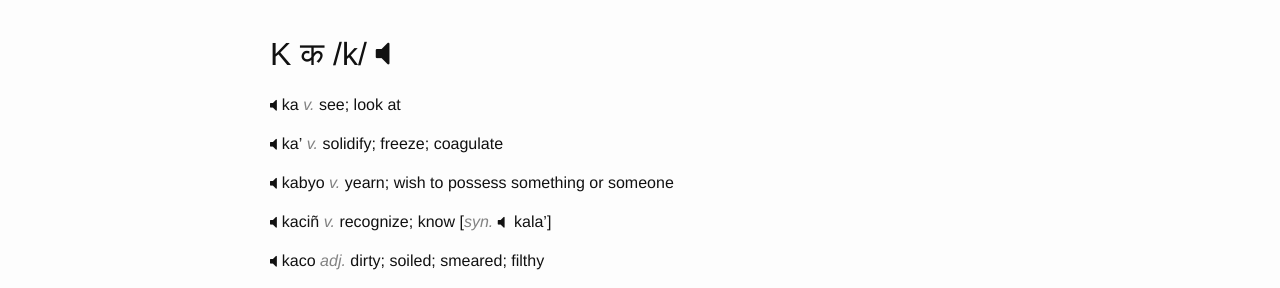
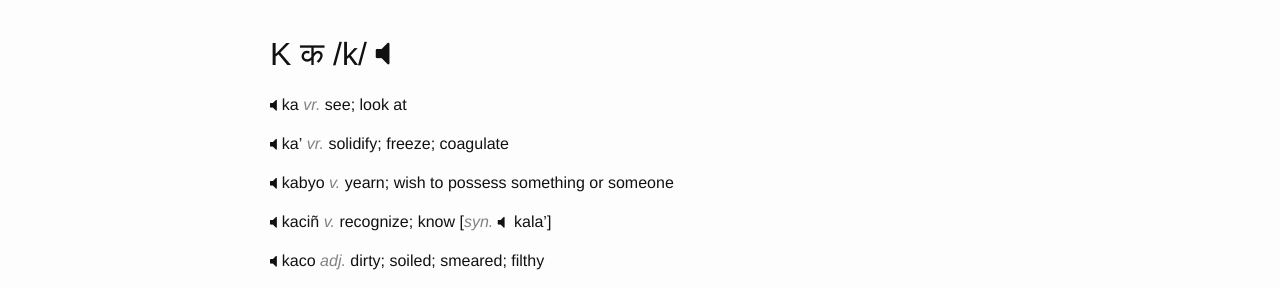
Before and after one commit to hacksparrow/language.apatani.org, a Jekyll site: the page built from dictionary/k.md, in a window 1280 px wide and 900 px high. Shown: the part 189-477 px from the top of the window. Built offline with Jekyll 4.4.1, drawn with Linux system fonts in a browser that asks for light colours; nearby versions of some CDN libraries; comment, search, counter and statistics services are not loaded; some of the changed text lies outside the part shown.

Commit message:
Update k.md

```diff
--- a/dictionary/k.md
+++ b/dictionary/k.md
@@ -6,9 +6,9 @@ devanagari: क
 ipa: k
 ---
 
-__ka__	_v._	see; look at
+__ka__	_vr._	see; look at
 
-__ka'__	_v._	solidify; freeze; coagulate
+__ka'__	_vr._	solidify; freeze; coagulate
 
 __kabyo__	_v._	yearn; wish to possess something or someone
 
@@ -146,9 +146,9 @@ __kaqu__	_v._	differentiate; distinguish; tell apart
 
 __kaqu-kare__	_v._	discriminate; be biased against; be prejudiced against
 
-__kar__	_v._	emerge (of the moon)
+__kar__	_vr._	emerge (of the moon)
 
-__kàr__	_v._	roll (esp. a mat)
+__kàr__	_vr._	roll (esp. a mat)
 
 __karbyañ__	_adj._	full (of the moon)	[_syn._	harbyañ]
 
@@ -198,9 +198,9 @@ __kaxè__	_v._	look in anger
 
 __kaxwñ-kamwñ__	_adv._	look with confusion; unsatisfactory; disagreeable
 
-__ke__	_v._	write
+__ke__	_vr._	write
 
-__ke'__	_v._	put on cloth (esp. blankets, quilts or shawls); cover; overspread; overlay
+__ke'__	_vr._	put on cloth (esp. blankets, quilts or shawls); cover; overspread; overlay
 
 __ke'ba__	_v._	put cloth on somebody
 
@@ -216,9 +216,9 @@ __keciñ__	_v._	to know how to write
 
 __kedu__	_n._	an agricultural implement of short wooden digging stick used to make holes for planting paddy or millet
 
-__kee__	_v._	rub (like a tobacco in the hand)
+__kee__	_vr._	rub (like a tobacco in the hand)
 
-__kée__	_v._	pole vault; jump with a pole
+__kée__	_vr._	pole vault; jump with a pole
 
 __keele__	_n._	an agricultural implement of short pointed bamboo chisel used for weeding
 
@@ -238,7 +238,7 @@ __kela'__	_n._	good writer; one who writes well	[_adv._	good in writing; skilled
 
 __kempa__	_int._	interjection expressing sympathy
 
-__keñ__	_v._	injure; cause pain or discomfort
+__keñ__	_vr._	injure; cause pain or discomfort
 
 __kena kuru__	_n._	a variety of bird
 
@@ -268,11 +268,11 @@ __kiru'__	_n._	hunting party
 
 __ko__	_prep._	in; at
 
-__ko__	_v._	throw out (from the mouth); throw up
+__ko__	_vr._	throw out (from the mouth); throw up
 
-__ko'__	_v._	pry; move or open something or to separate something from something else with force
+__ko'__	_vr._	pry; move or open something or to separate something from something else with force
 
-__ko'__	_v._	to divine an omen by examining a chicken liver
+__ko'__	_vr._	to divine an omen by examining a chicken liver
 
 __ko'bu__	_n._	traditional relationship usually the maternal uncle to whom a portion of the sacrificial animal is offered	[_syn._	ko'bw]
 
@@ -356,7 +356,7 @@ __kone koñtw__	_adv._	only one; lonely	[_syn._	akó koñtw]
 
 __koñtw__	_part._	only
 
-__kóo__	_v._	move the hips, as when closing a door with the hands full or bumping against someone
+__kóo__	_vr._	move the hips, as when closing a door with the hands full or bumping against someone
 
 __kóò__	_n._	son
 
@@ -442,7 +442,7 @@ __kozañ__	_n._	the year before last; two years ago
 
 __kozañ zaqe__	_n._	three years back
 
-__ku__	_v._	ask for; beg; seek; request; solicit
+__ku__	_vr._	ask for; beg; seek; request; solicit
 
 __ku'bañ__	_v._	keep something, esp. a container, upside down
 
@@ -458,7 +458,7 @@ __kumpa'__	_v._	throw away (esp. from a container)
 
 __kumur__	_n._	grasshopper	[_var._	kurmu]
 
-__kuñ__	_v._	pour, esp. grains from one container to other
+__kuñ__	_vr._	pour, esp. grains from one container to other
 
 __kupyu'__	_v._	rinse (esp. a container like a pot)	[_syn._	kupyu' kusvr]
 
@@ -478,7 +478,7 @@ __kutiñ__	_n._	traditional relationship
 
 __kutu__	_n._	oil; pig fat used as hair oil
 
-__kuu__	_v._	throw; hurl
+__kuu__	_vr._	throw; hurl
 
 __kuupa'__	_v._	throw away
 
```
